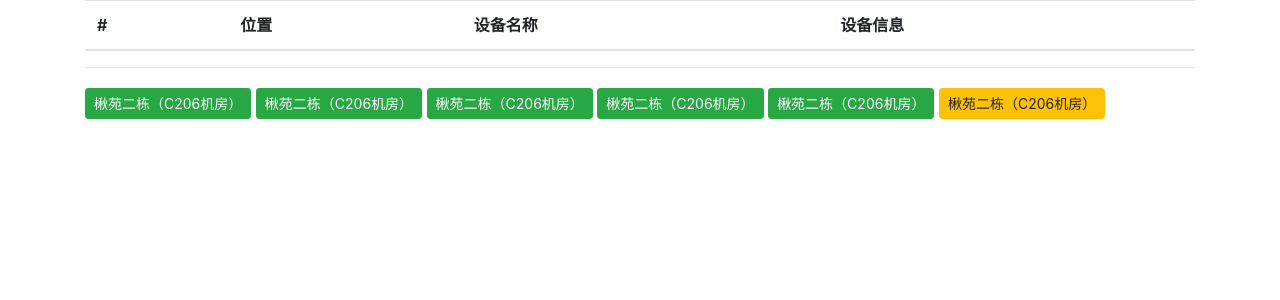
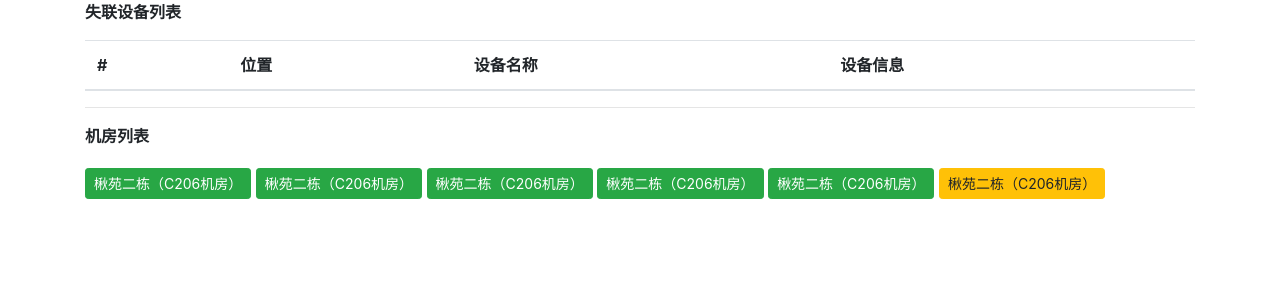
Before and after one commit to yukikaze66/ip_watcher, a Jekyll site: the page built from index.html, in a window 1280 px wide. Shown: the top 300 px of the page. Built offline with Jekyll 4.4.1, drawn with Linux system fonts in a browser that asks for light colours; nearby versions of some CDN libraries.

Commit message:
fix 细节

```diff
--- a/index.html
+++ b/index.html
@@ -20,6 +20,7 @@ layout: null
 
     <div class=" container">
 
+        <p class="font-weight-bold">失联设备列表</p>
 
         <table class="table">
             <thead>
@@ -44,6 +45,8 @@ layout: null
 
         <hr class=" display-3">
 
+        <p class="font-weight-bold">机房列表</p>
+
         <div class="fluid">
             {% for room in site.data.cg_room_list %}
                 {% if room.status == 'ok' %}
```
